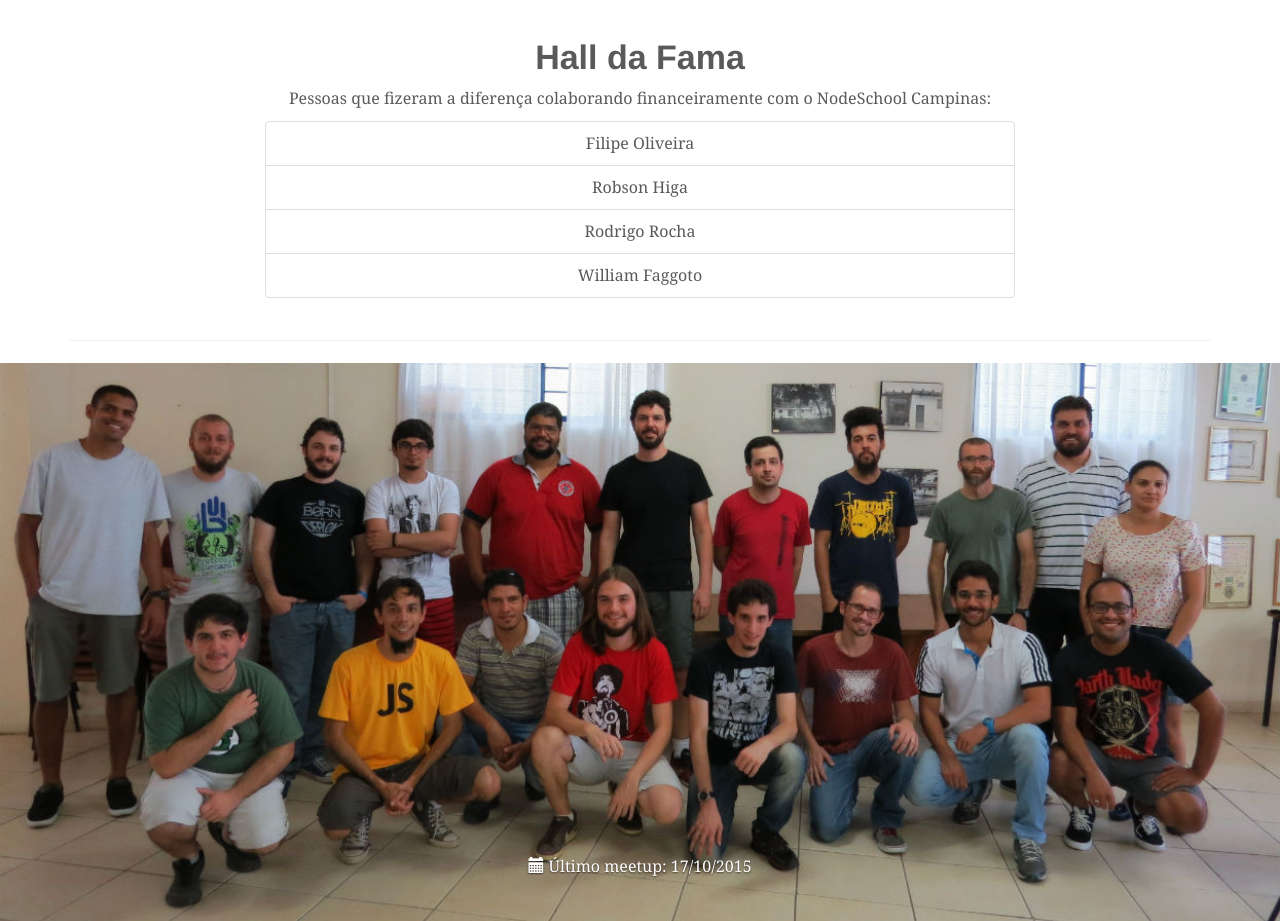
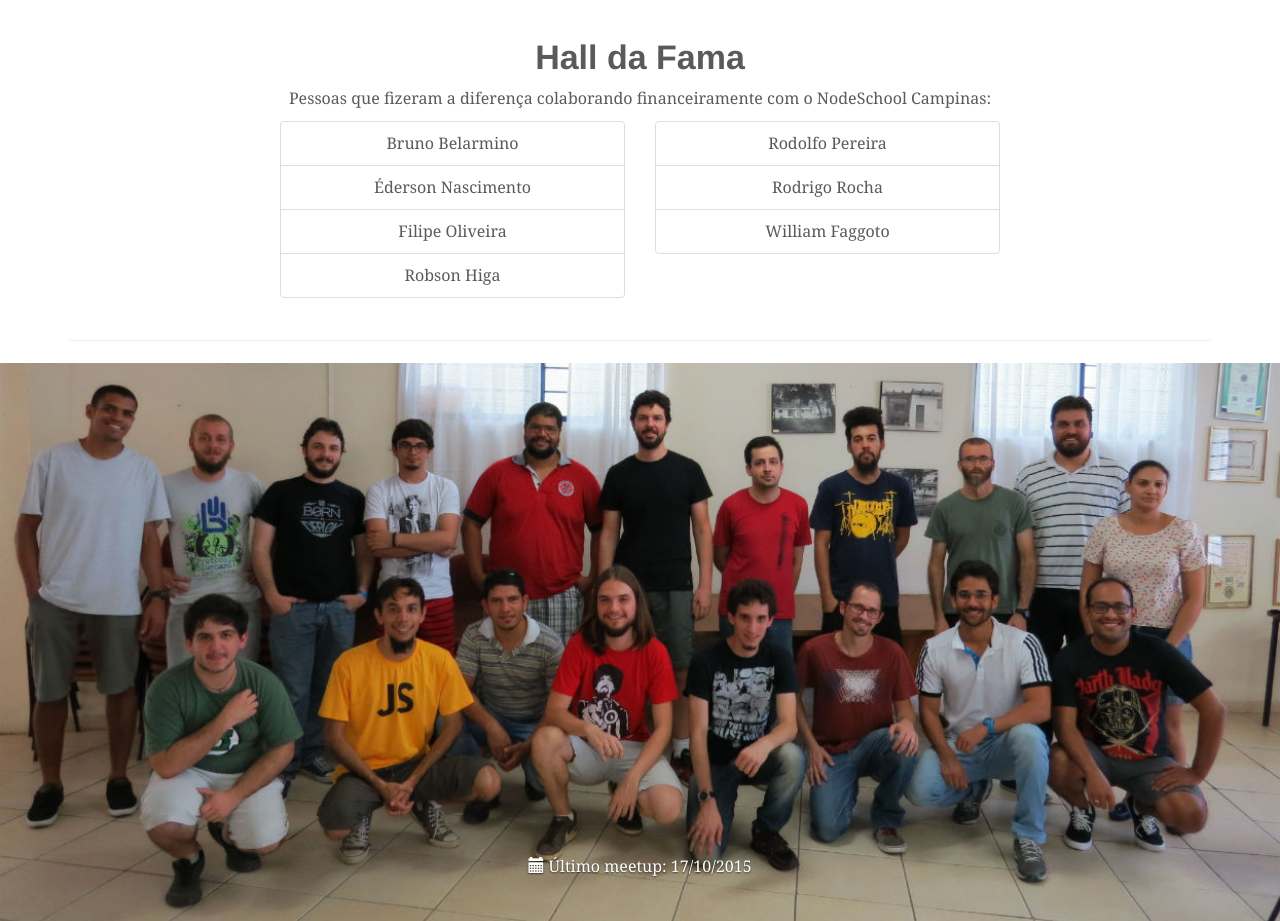
Before and after one commit to HarryPotter420/campinas, a website: page index.html in a window 1280 px wide. Shown: the part 1680-2601 px from the top of the page. Drawn offline with nearby package versions, Linux system fonts and the light colour scheme; a web font is replaced by a local one.

Commit message:
Added contributors from the 3rd meetup.

```diff
--- a/index.html
+++ b/index.html
@@ -134,13 +134,25 @@
 		<div id="participe" class="row text-center">
 			<h2>Hall da Fama</h2>
 			<p>Pessoas que fizeram a diferença colaborando financeiramente com o NodeSchool Campinas:</p>
+
+			<!-- ATENÇÃO: Lista em ordem alfabética -->
+
 			<div class="col-sm-10 col-sm-offset-1 col-md-8 col-md-offset-2">
+				<div class="col-sm-6">
 					<ul class="list-group">
+						<li class="list-group-item">Bruno Belarmino</li>
+						<li class="list-group-item">Éderson Nascimento</li>
 						<li class="list-group-item">Filipe Oliveira</li>
 						<li class="list-group-item">Robson Higa</li>
+					</ul>
+				</div>
+				<div class="col-sm-6">
+					<ul class="list-group">
+						<li class="list-group-item">Rodolfo Pereira</li>
 						<li class="list-group-item">Rodrigo Rocha</li>
 						<li class="list-group-item">William Faggoto</li>
 					</ul>
+				</div>
 			</div>
 		</div>
 
```
Lines whose indentation alone changed are shown as unchanged.
